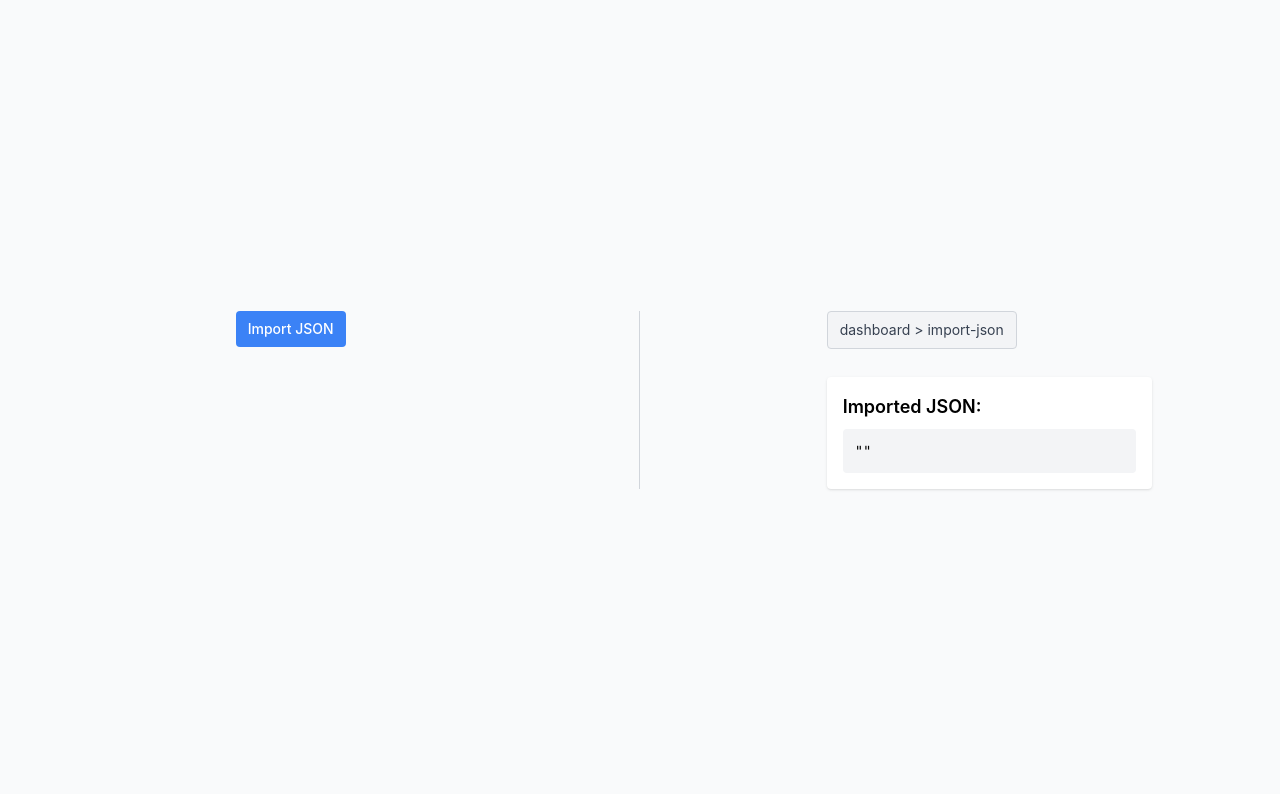
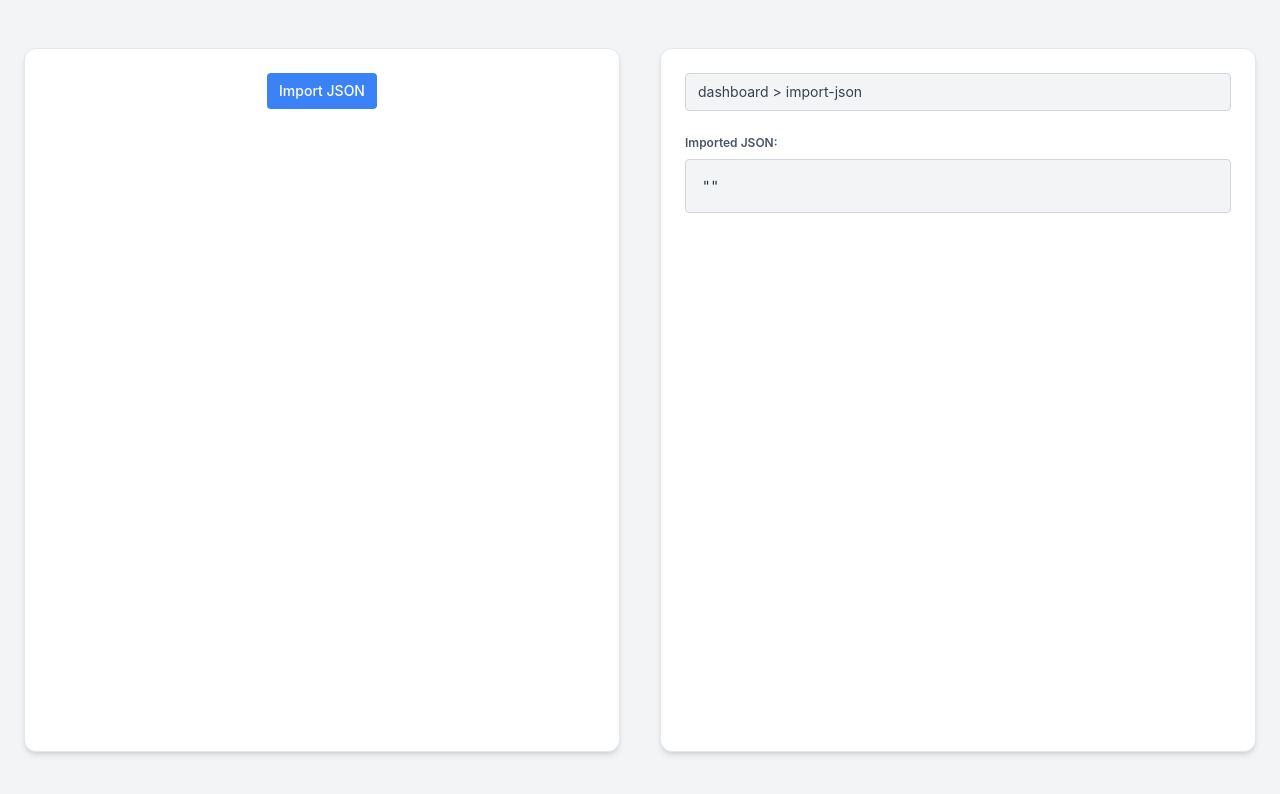
Before and after one commit to touhid9teen/collapsible-tree-explorer, a React (Create React App) app: page / in a window 1280 px wide. Shown: the top 794 px of the page. Built offline with nearby package versions, Linux system fonts and the light colour scheme.

Commit message:
fix(JSONPreview): long JSON lines now wrap instead of overflowing

```diff
--- a/src/App.js
+++ b/src/App.js
@@ -2,39 +2,34 @@ import { useState } from "react";
 import Button from "./components/Button";
 import ImportModal from "./components/modal/ImportModal";
 import Breadcrumb from "./components/viewport/Breadcrumb";
+import { JSONPreview } from "./components/viewport/JSONPreview";
 
 export default function App() {
   const [showModal, setShowModal] = useState(false);
   const [importedJson, setImportedJson] = useState("");
 
   return (
-    <div className="h-screen w-screen flex items-center justify-center bg-gray-50">
-      <div className="grid grid-cols-3 gap-6 items-start w-[80%] ">
+    <div className="min-h-screen w-full flex justify-center bg-gray-100 py-12 px-6">
+      <div className="grid sm:grid-cols-2 grid-cols-1 gap-10 w-full max-w-8xl">
         {/* Left Section */}
-        <div className="flex flex-col items-center">
-          <Button onClick={() => setShowModal(true)}> Import JSON</Button>
+        <div className="flex flex-col items-center justify-start bg-white rounded-xl shadow-md border p-6">
+          <Button onClick={() => setShowModal(true)}>Import JSON</Button>
         </div>
 
-        {/* Separator */}
-        <div className="w-full h-full flex justify-center">
-          <div className="border-l border-gray-300 h-full"></div>
-        </div>
-
-        {/* Right Section with Breadcrumb */}
-        <div className="w-full">
-          {/* 👉 Breadcrumb above right content */}
-          <div className="mb-3 flex ">
+        {/* Right Section */}
+        <div className="bg-white rounded-xl shadow-md border p-6 w-full">
+          {/* Breadcrumb */}
+          <div className="mb-6">
             <Breadcrumb path="dashboard > import-json" />
           </div>
 
-          <div className="p-4 bg-white rounded shadow w-full">
-            <h3 className="text-lg font-semibold mb-2">Imported JSON:</h3>
-            <pre className="text-sm bg-gray-100 p-3 rounded">
-              {JSON.stringify(importedJson, null, 2)}
-            </pre>
+          {/* JSON Preview */}
+          <div className="mt-4">
+            <JSONPreview title="Imported JSON:" value={importedJson} />
           </div>
         </div>
 
+        {/* Modal */}
         <ImportModal
           isOpen={showModal}
           onClose={() => setShowModal(false)}
--- /dev/null
+++ b/src/components/viewport/JSONPreview.jsx
@@ -0,0 +1,10 @@
+export const JSONPreview = ({ title, value }) => (
+  <div className="flex-1">
+    <label className="block text-xs font-semibold text-gray-600 mb-2">
+      {title}
+    </label>
+    <pre className="bg-gray-100 p-4 rounded border border-gray-300  text-sm text-gray-800 font-mono h-full whitespace-pre-wrap break-all">
+      {JSON.stringify(value, null, 2)}
+    </pre>
+  </div>
+);
```
